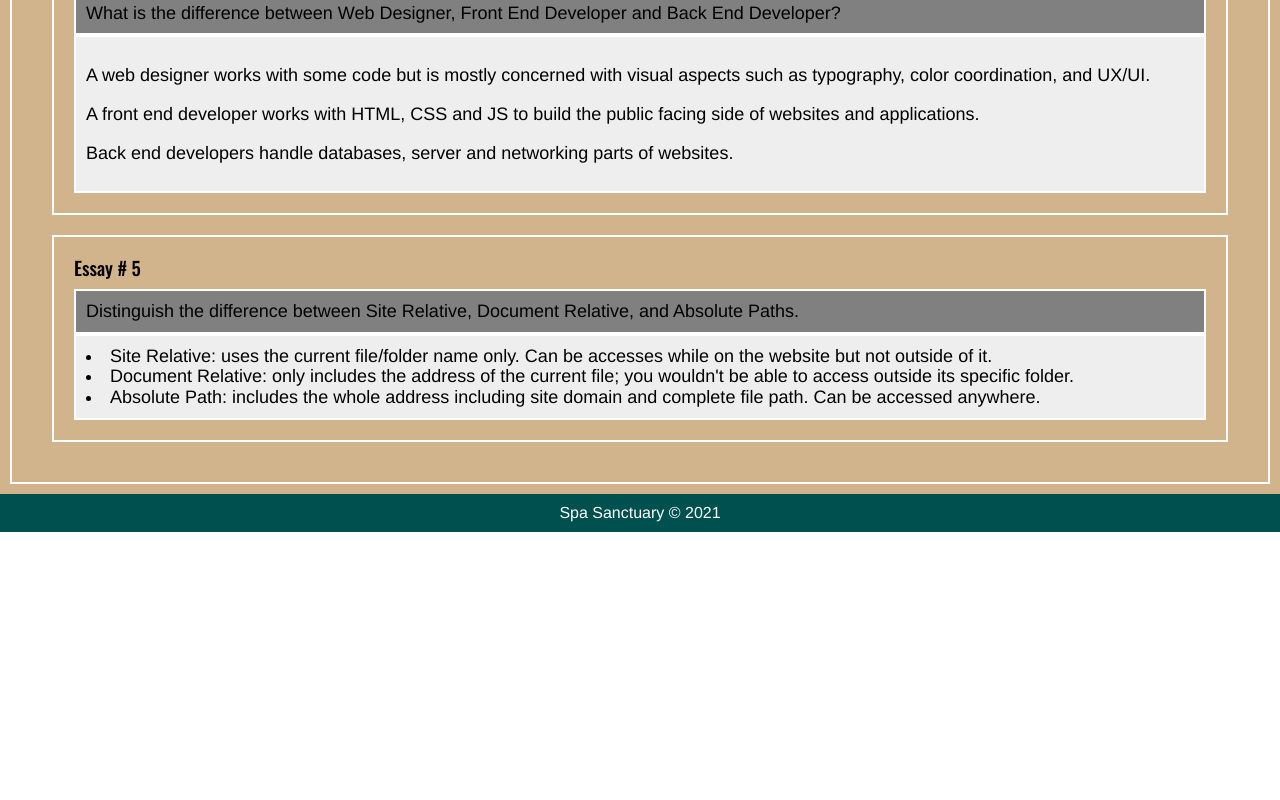
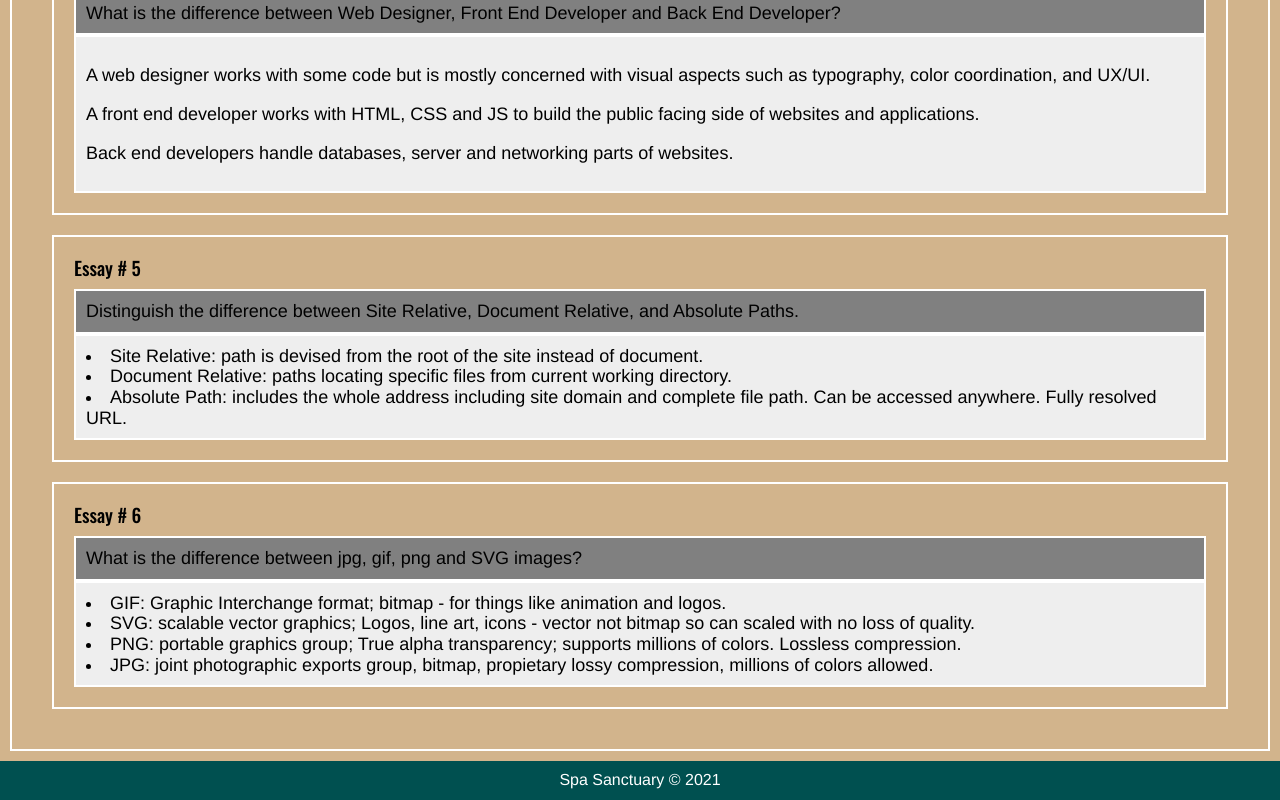
Before and after one commit to dwlopez91/uclax-web1-summer21, a React (Create React App) app: page /homework in a window 1280 px wide. Shown: the part 1620-2420 px from the top of the page. Before the commit the page ends 2152 px from the top, so only its background shows below. Built offline with nearby package versions, Linux system fonts and the light colour scheme.

Commit message:
updated hw

```diff
--- a/src/React/Homework/Homework.jsx
+++ b/src/React/Homework/Homework.jsx
@@ -55,9 +55,19 @@ const Homework = () => {
             number={ 5 }
             question='Distinguish the difference between Site Relative, Document Relative, and Absolute Paths.'
             >
-                <li>Site Relative: uses the current file/folder name only. Can be accesses while on the website but not outside of it. </li>
-                <li>Document Relative:  only includes the address of the current file; you wouldn't be able to access outside its specific folder.</li>
-                <li>Absolute Path: includes the whole address including site domain and complete file path. Can be accessed anywhere.</li>
+                <li>Site Relative: path is devised from the root of the site instead of document. </li>
+                <li>Document Relative:  paths locating specific files from current working directory.</li>
+                <li>Absolute Path: includes the whole address including site domain and complete file path. Can be accessed anywhere. Fully resolved URL. </li>
+
+            </Essay>
+            <Essay
+            number={ 6 }
+            question='What is the difference between jpg, gif, png and SVG images?'
+            >
+                <li>GIF: Graphic Interchange format; bitmap - for things like animation and logos.</li>
+                <li>SVG: scalable vector graphics; Logos, line art, icons - vector not bitmap so can scaled with no loss of quality.</li>
+                <li>PNG: portable graphics group; True alpha transparency; supports millions of colors. Lossless compression.</li>
+                <li>JPG: joint photographic exports group, bitmap, propietary lossy compression, millions of colors allowed.</li>
 
             </Essay>
         </div>
--- a/src/React/Pages/Welcome/Staff/StaffMembers.jsx
+++ b/src/React/Pages/Welcome/Staff/StaffMembers.jsx
@@ -7,8 +7,6 @@ import { mediaQueries } from 'common/mediaQueries/mediaQueries.js';
 import { staffData } from './staffData.js';
 
 const StaffMembers = () => {
-
-    console.log('staffData', staffData);
 
     return (
         <StaffMembersStyled className='StaffMembers'>
```
